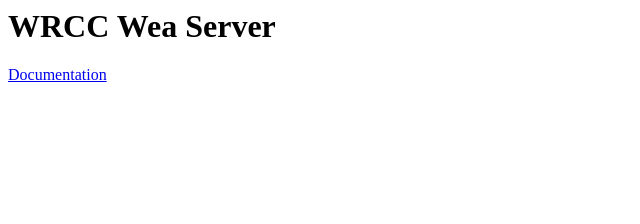
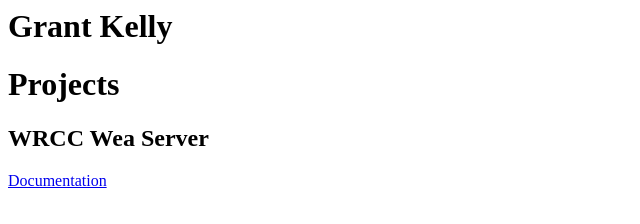
Before and after one commit to gkwrcc/gkwrcc.github.com, a plain HTML site: page index.html in a window 1280 px wide. Shown: the whole page, without its empty margins (0-640 px from the left). Drawn offline with Linux system fonts and the light colour scheme.

Commit message:
Update webpage

```diff
--- a/index.html
+++ b/index.html
@@ -3,7 +3,9 @@
 <title>gkwrcc.github.com</title>
 </head>
 <body>
-<h1>WRCC Wea Server</h1>
+<h1>Grant Kelly</h1>
+<h1>Projects</h1>
+<h2>WRCC Wea Server</h2>
 <p><a href="http://gkwrcc.github.com/WRCC-wea-server/">Documentation</a></p>
 </body>
 </html>
```
